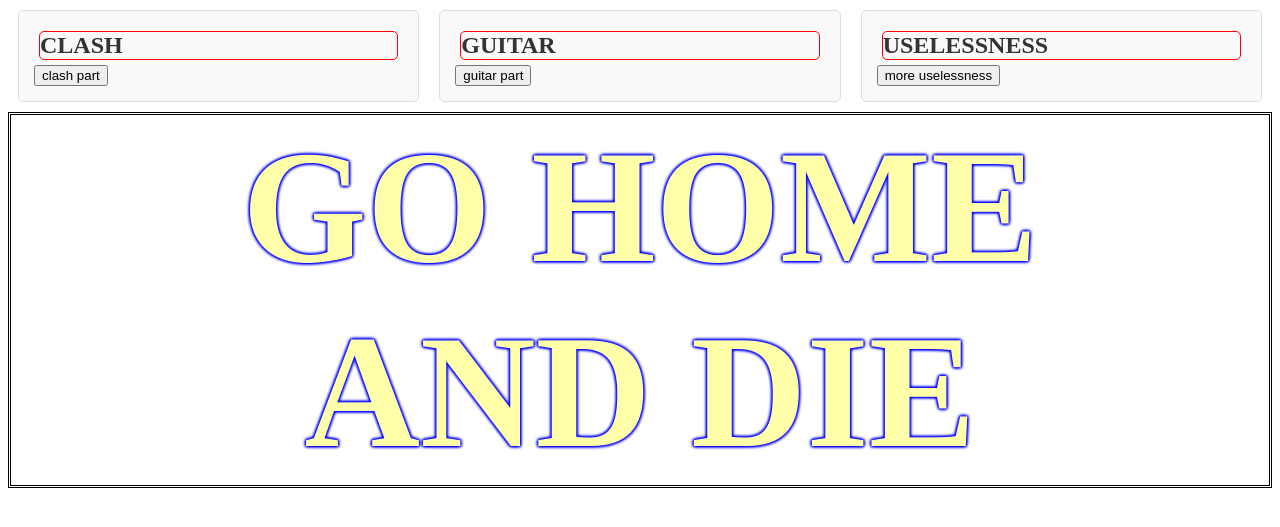
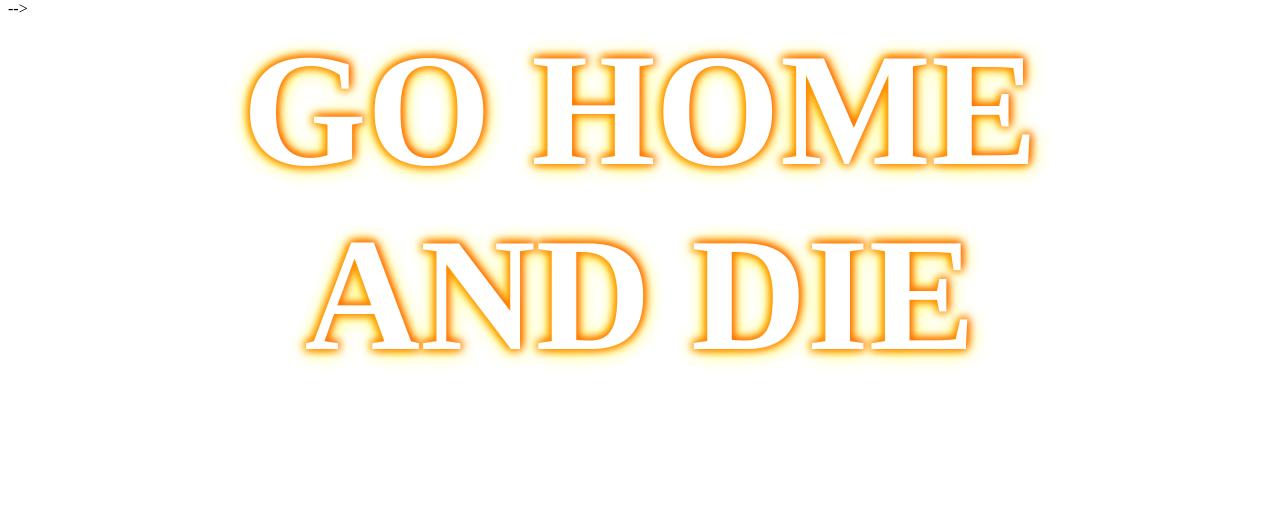
Before and after one commit to smoothbrainsinc/pluto_says_f, a PHP site: page / in a window 1280 px wide. Shown: the part 125-652 px from the top of the page. Run offline with PHP 8.4, Linux system fonts and the light colour scheme.

Commit message:
got rid of selections

```diff
--- a/index.html
+++ b/index.html
@@ -11,27 +11,28 @@
                 <h1>Go Fuck Yourself</h1>
                 <p>and have a crappy day</p>
             </div>
-            <div class="wrapper">
+
+<!--            <div class="wrapper">
                 <div class="card">
                     <h2>CLASH</h2>
                     <a href="https://plutosaysf.uk/clash/clan_index.html">
                         <button>clash part</button></a>
                     <div>
-                      <!--  <p><img src="example.png" alt="just a placeholder" ></p>  -->
+
                     </div>
                 </div>
                 <div class="card">
                     <h2>GUITAR</h2>
                     <button>guitar part</button>
                     <div>
-                   <!--     <p><img src="example.png" alt=""just a placeholder" ></p>   -->
+
                     </div>
                 </div>
                 <div class="card">
                     <h2>USELESSNESS</h2>
                     <button>more uselessness</button>
                     <div>
-                 <!--       <p><img src="example.png" alt="just a placeholder" ></p>   -->
+
                     </div>
                 </div>
             </div>
@@ -43,13 +44,13 @@
                     <div id="detected-notes"></div> <!-- Add this line -->
                 </div>
             </div>
-
+    -->
             <div id="card-container" class="wrapper">
                 <!-- Cards will be dynamically inserted here -->
             </div>
             <div class="outerActivity">
                 <div><p class="activity1"><strong>GO HOME</strong></p></div>
-                <div><p class="activity2"><strong>AND DIE</strong></p></div>
+                <div><p class="activity1"><strong>AND DIE</strong></p></div>
 
             </div>
             <!-- <script src="https://plutosaysf.uk/clash_of_clans/guitar-auth.js"></script> -->
--- a/styles.css
+++ b/styles.css
@@ -68,11 +68,16 @@ p {
     padding: 0px;
     text-align: center;
     font-size: 10rem;
-    color: #ffffaa;
-    text-shadow: -1px 1px 3px blue,
+    color: #ffffff;
+    text-shadow:/* -1px 1px 3px blue,
                   1px -1px 3px blue,
                  -1px -1px 3px blue,
-                  1px 1px 3px blue;
+                  1px 1px 3px blue,*/
+                  -1px 1px 10px orange,
+                  1px -1px 10px red,
+                 -1px -1px 10px yellow,
+                  1px 1px 20px yellow;
+}
     border: 3px double black;
     border-bottom: none;
 }
@@ -82,10 +87,14 @@ p {
     text-align: center;
     font-size: 10rem;
     color: #ffffaa;
-    text-shadow: -1px 1px 3px blue,
+    text-shadow: /*-1px 1px 3px blue,
                   1px -1px 3px blue,
                  -1px -1px 3px blue,
-                  1px 1px 3px blue;
+                  1px 1px 3px blue,*/
+                  -1px 1px 1px black,
+                  1px -1px 1px black,
+                 -1px -1px 1px black,
+                  1px 1px 1px black;
     border: 3px double black;
     border-top: none;
 }
```
